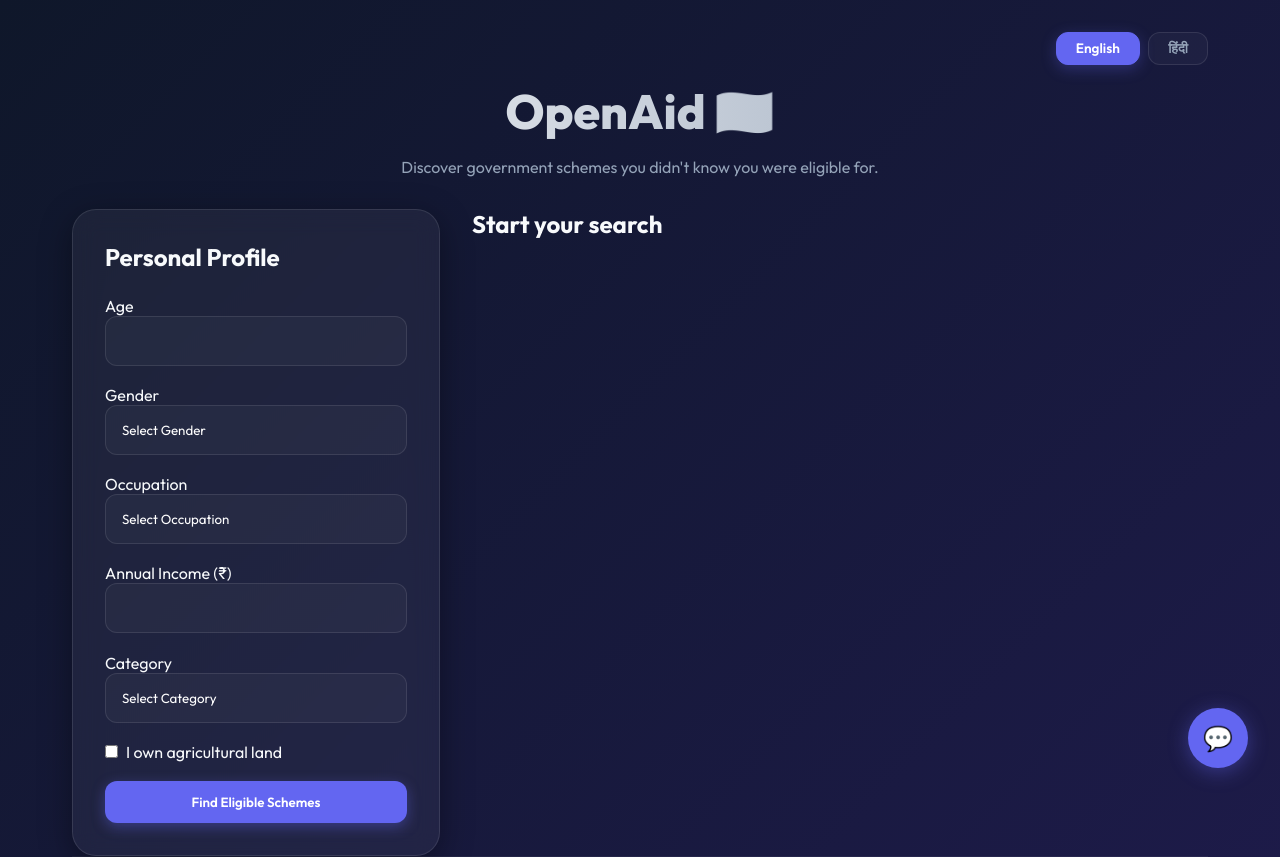
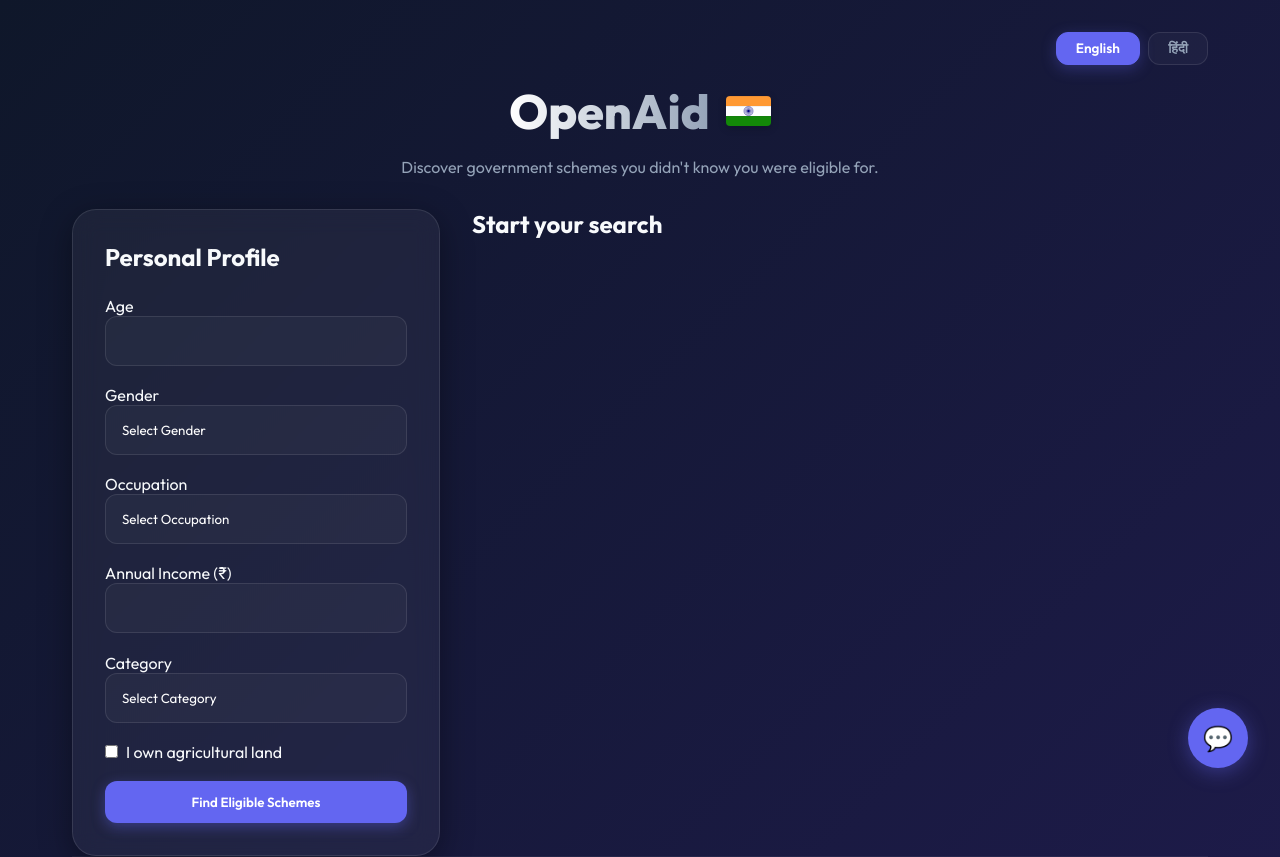
Before and after one commit to ayus1234/openaid, a React (Vite) app in the folder client/: page / in a window 1280 px wide. Shown: the top 857 px of the page. Built offline with nearby package versions, Linux system fonts and the light colour scheme.

Commit message:
fix: replace Indian flag emoji with robust SVG for better visibility

```diff
--- a/client/src/App.jsx
+++ b/client/src/App.jsx
@@ -1,6 +1,32 @@
 import React, { useState } from 'react';
 import './index.css';
 import translations from './translations';
+
+const IndianFlag = ({ size = 32 }) => (
+  <svg
+    width={size}
+    height={size * 0.67}
+    viewBox="0 0 900 600"
+    style={{ borderRadius: '4px', boxShadow: '0 2px 8px rgba(0,0,0,0.2)' }}
+  >
+    <rect width="900" height="200" fill="#FF9933"/>
+    <rect y="200" width="900" height="200" fill="#FFFFFF"/>
+    <rect y="400" width="900" height="200" fill="#138808"/>
+    <g transform="translate(450,300)">
+      <circle r="92.5" fill="none" stroke="#000080" strokeWidth="6.5"/>
+      <circle r="17.5" fill="#000080"/>
+      {Array.from({ length: 24 }).map((_, i) => (
+        <line
+          key={i}
+          x1="0" y1="0" x2="0" y2="92.5"
+          transform={`rotate(${i * 15})`}
+          stroke="#000080"
+          strokeWidth="6"
+        />
+      ))}
+    </g>
+  </svg>
+);
 
 function App() {
   const [language, setLanguage] = useState('en');
@@ -155,7 +181,10 @@
         </div>
 
         <header style={{ textAlign: 'center', marginBottom: '2rem' }}>
-          <h1>{t('title')}</h1>
+          <div style={{ display: 'flex', alignItems: 'center', justifyContent: 'center', gap: '1rem', marginBottom: '1rem' }}>
+            <h1 style={{ marginBottom: 0 }}>{t('title')}</h1>
+            <IndianFlag size={45} />
+          </div>
           <p style={{ color: 'var(--text-secondary)' }}>{t('subtitle')}</p>
         </header>
 
--- a/client/src/translations.js
+++ b/client/src/translations.js
@@ -1,6 +1,6 @@
 const translations = {
   en: {
-    title: "OpenAid 🇮🇳",
+    title: "OpenAid",
     subtitle: "Discover government schemes you didn't know you were eligible for.",
     personalProfile: "Personal Profile",
     age: "Age",
@@ -48,7 +48,7 @@
     initialHello: "Namaste! I am OpenAid. How can I help you today?"
   },
   hi: {
-    title: "ओपनएड (OpenAid) 🇮🇳",
+    title: "ओपनएड (OpenAid)",
     subtitle: "उन सरकारी योजनाओं की खोज करें जिनके लिए आप पात्र हैं और आप नहीं जानते थे।",
     personalProfile: "व्यक्तिगत प्रोफ़ाइल",
     age: "आयु",
```
